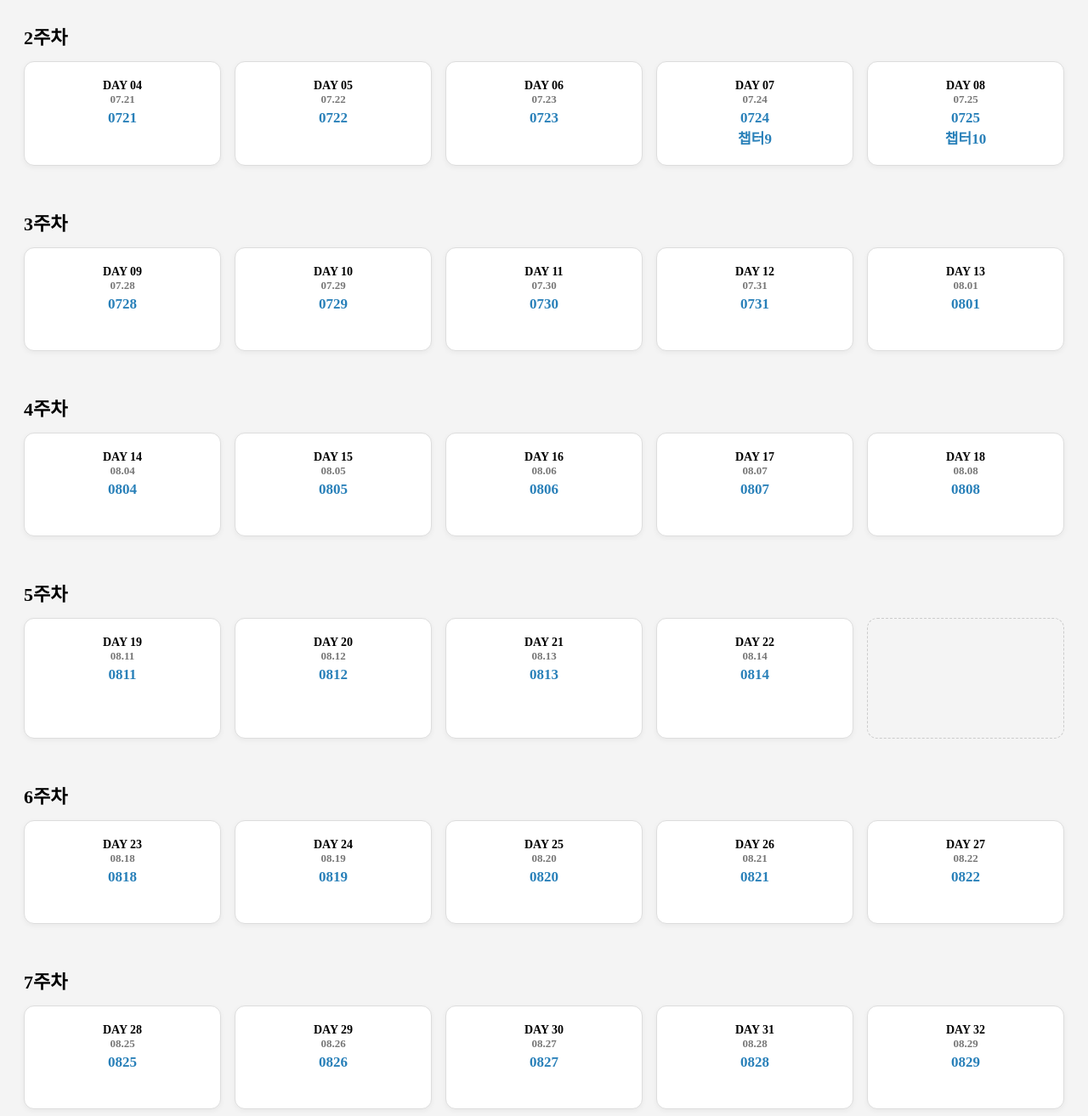
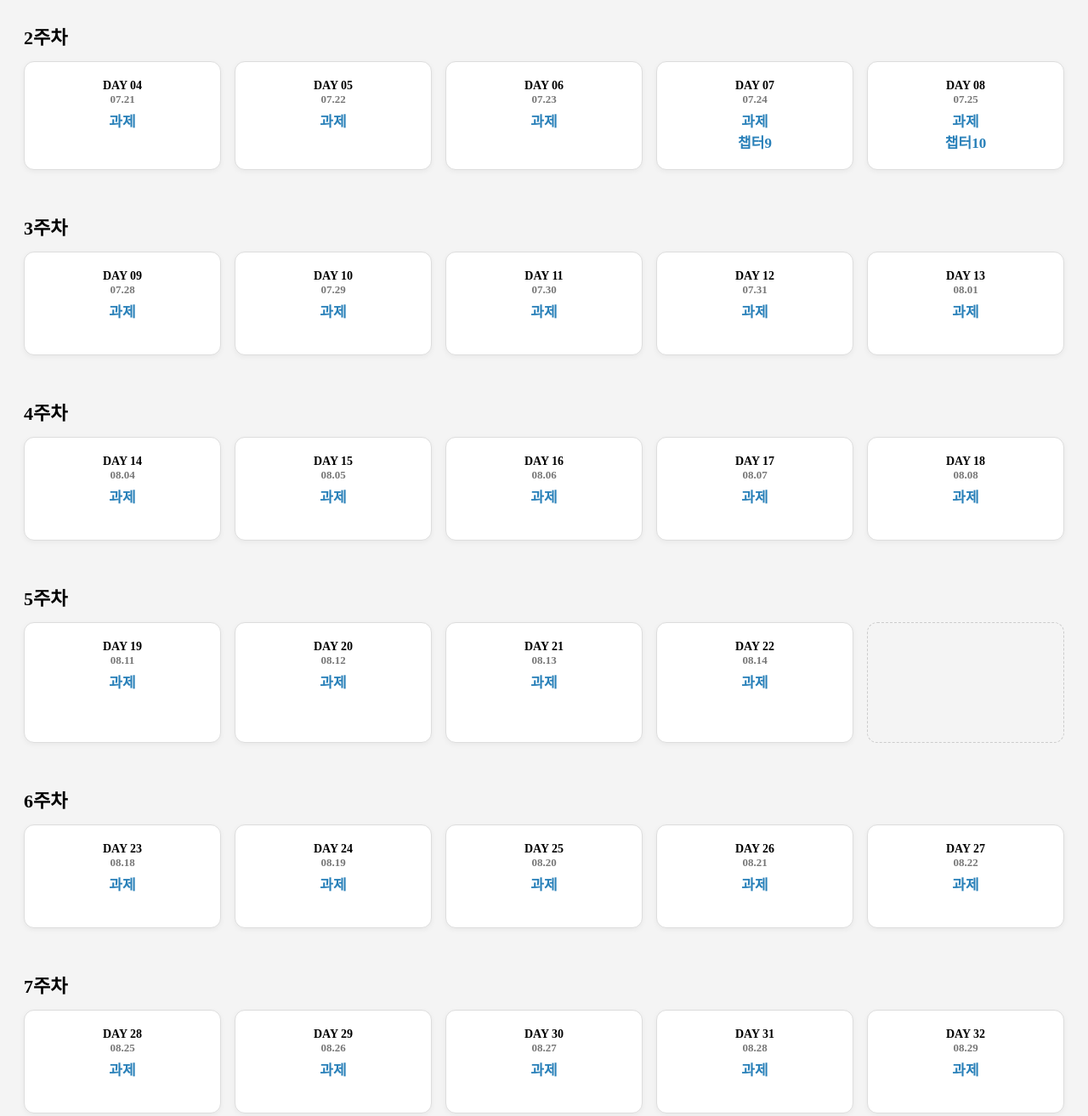
Before and after one commit to lsw1232414/html2507, a plain HTML site: page index.html in a window 1280 px wide. Shown: the part 480-1793 px from the top of the page at 85% size. Drawn offline with Linux system fonts and the light colour scheme.

Commit message:
과제방

```diff
--- a/index.html
+++ b/index.html
@@ -48,23 +48,23 @@
         <div class="grid">
             <div class="hw">
                 <div class="hw-title"><span class="day">DAY 04</span><span class="date">07.21</span></div><a
-                    href="./work/index0721.html" target="_blank">0721</a>
+                    href="./work/index0721.html" target="_blank">과제</a>
             </div>
             <div class="hw">
                 <div class="hw-title"><span class="day">DAY 05</span><span class="date">07.22</span></div><a
-                    href="./work/index0722.html" target="_blank">0722</a>
+                    href="./work/index0722.html" target="_blank">과제</a>
             </div>
             <div class="hw">
                 <div class="hw-title"><span class="day">DAY 06</span><span class="date">07.23</span></div><a
-                    href="./work/index0723.html" target="_blank">0723</a>
+                    href="./work/index0723.html" target="_blank">과제</a>
             </div>
             <div class="hw">
                 <div class="hw-title"><span class="day">DAY 07</span><span class="date">07.24</span></div><a
-                    href="./work/index0724.html" target="_blank">0724</a><a href="chap_prac/chap9.html">챕터9</a>
+                    href="./work/index0724.html" target="_blank">과제</a><a href="chap_prac/chap9.html">챕터9</a>
             </div>
             <div class="hw">
                 <div class="hw-title"><span class="day">DAY 08</span><span class="date">07.25</span></div><a
-                    href="./work/index0725.html" target="_blank">0725</a><a href="chap_prac/chap10.html">챕터10</a>
+                    href="./work/index0725.html" target="_blank">과제</a><a href="chap_prac/chap10.html">챕터10</a>
             </div>
         </div>
     </div>
@@ -75,23 +75,23 @@
         <div class="grid">
             <div class="hw">
                 <div class="hw-title"><span class="day">DAY 09</span><span class="date">07.28</span></div><a
-                    href="./work/index0728.html" target="_blank">0728</a>
+                    href="./work/index0728.html" target="_blank">과제</a>
             </div>
             <div class="hw">
                 <div class="hw-title"><span class="day">DAY 10</span><span class="date">07.29</span></div><a
-                    href="./work/index0729.html" target="_blank">0729</a>
+                    href="./work/index0729.html" target="_blank">과제</a>
             </div>
             <div class="hw">
                 <div class="hw-title"><span class="day">DAY 11</span><span class="date">07.30</span></div><a
-                    href="./work/index0730.html" target="_blank">0730</a>
+                    href="./work/index0730.html" target="_blank">과제</a>
             </div>
             <div class="hw">
                 <div class="hw-title"><span class="day">DAY 12</span><span class="date">07.31</span></div><a
-                    href="./work/index0731.html" target="_blank">0731</a>
+                    href="./work/index0731.html" target="_blank">과제</a>
             </div>
             <div class="hw">
                 <div class="hw-title"><span class="day">DAY 13</span><span class="date">08.01</span></div><a
-                    href="./work/index0801.html" target="_blank">0801</a>
+                    href="./work/index0801.html" target="_blank">과제</a>
             </div>
         </div>
     </div>
@@ -102,23 +102,23 @@
         <div class="grid">
             <div class="hw">
                 <div class="hw-title"><span class="day">DAY 14</span><span class="date">08.04</span></div><a
-                    href="./work/index0804.html" target="_blank">0804</a>
+                    href="./work/index0804.html" target="_blank">과제</a>
             </div>
             <div class="hw">
                 <div class="hw-title"><span class="day">DAY 15</span><span class="date">08.05</span></div><a
-                    href="./work/index0805.html" target="_blank">0805</a>
+                    href="./work/index0805.html" target="_blank">과제</a>
             </div>
             <div class="hw">
                 <div class="hw-title"><span class="day">DAY 16</span><span class="date">08.06</span></div><a
-                    href="./work/index0806.html" target="_blank">0806</a>
+                    href="./work/index0806.html" target="_blank">과제</a>
             </div>
             <div class="hw">
                 <div class="hw-title"><span class="day">DAY 17</span><span class="date">08.07</span></div><a
-                    href="./work/index0807.html" target="_blank">0807</a>
+                    href="./work/index0807.html" target="_blank">과제</a>
             </div>
             <div class="hw">
                 <div class="hw-title"><span class="day">DAY 18</span><span class="date">08.08</span></div><a
-                    href="./work/index0808.html" target="_blank">0808</a>
+                    href="./work/index0808.html" target="_blank">과제</a>
             </div>
         </div>
     </div>
@@ -129,19 +129,19 @@
         <div class="grid">
             <div class="hw">
                 <div class="hw-title"><span class="day">DAY 19</span><span class="date">08.11</span></div><a
-                    href="./work/index0811.html" target="_blank">0811</a>
+                    href="./work/index0811.html" target="_blank">과제</a>
             </div>
             <div class="hw">
                 <div class="hw-title"><span class="day">DAY 20</span><span class="date">08.12</span></div><a
-                    href="./work/index0812.html" target="_blank">0812</a>
+                    href="./work/index0812.html" target="_blank">과제</a>
             </div>
             <div class="hw">
                 <div class="hw-title"><span class="day">DAY 21</span><span class="date">08.13</span></div><a
-                    href="./work/index0813.html" target="_blank">0813</a>
+                    href="./work/index0813.html" target="_blank">과제</a>
             </div>
             <div class="hw">
                 <div class="hw-title"><span class="day">DAY 22</span><span class="date">08.14</span></div><a
-                    href="./work/index0814.html" target="_blank">0814</a>
+                    href="./work/index0814.html" target="_blank">과제</a>
             </div>
             <div class="hw empty"></div>
         </div>
@@ -153,23 +153,23 @@
         <div class="grid">
             <div class="hw">
                 <div class="hw-title"><span class="day">DAY 23</span><span class="date">08.18</span></div><a
-                    href="./work/index0818.html" target="_blank">0818</a>
+                    href="./work/index0818.html" target="_blank">과제</a>
             </div>
             <div class="hw">
                 <div class="hw-title"><span class="day">DAY 24</span><span class="date">08.19</span></div><a
-                    href="./work/index0819.html" target="_blank">0819</a>
+                    href="./work/index0819.html" target="_blank">과제</a>
             </div>
             <div class="hw">
                 <div class="hw-title"><span class="day">DAY 25</span><span class="date">08.20</span></div><a
-                    href="./work/index0820.html" target="_blank">0820</a>
+                    href="./work/index0820.html" target="_blank">과제</a>
             </div>
             <div class="hw">
                 <div class="hw-title"><span class="day">DAY 26</span><span class="date">08.21</span></div><a
-                    href="./work/index0821.html" target="_blank">0821</a>
+                    href="./work/index0821.html" target="_blank">과제</a>
             </div>
             <div class="hw">
                 <div class="hw-title"><span class="day">DAY 27</span><span class="date">08.22</span></div><a
-                    href="./work/index0822.html" target="_blank">0822</a>
+                    href="./work/index0822.html" target="_blank">과제</a>
             </div>
         </div>
     </div>
@@ -180,23 +180,23 @@
         <div class="grid">
             <div class="hw">
                 <div class="hw-title"><span class="day">DAY 28</span><span class="date">08.25</span></div><a
-                    href="./work/index0825.html" target="_blank">0825</a>
+                    href="./work/index0825.html" target="_blank">과제</a>
             </div>
             <div class="hw">
                 <div class="hw-title"><span class="day">DAY 29</span><span class="date">08.26</span></div><a
-                    href="./work/index0826.html" target="_blank">0826</a>
+                    href="./work/index0826.html" target="_blank">과제</a>
             </div>
             <div class="hw">
                 <div class="hw-title"><span class="day">DAY 30</span><span class="date">08.27</span></div><a
-                    href="./work/index0827.html" target="_blank">0827</a>
+                    href="./work/index0827.html" target="_blank">과제</a>
             </div>
             <div class="hw">
                 <div class="hw-title"><span class="day">DAY 31</span><span class="date">08.28</span></div><a
-                    href="./work/index0828.html" target="_blank">0828</a>
+                    href="./work/index0828.html" target="_blank">과제</a>
             </div>
             <div class="hw">
                 <div class="hw-title"><span class="day">DAY 32</span><span class="date">08.29</span></div><a
-                    href="./work/index0829.html" target="_blank">0829</a>
+                    href="./work/index0829.html" target="_blank">과제</a>
             </div>
         </div>
     </div>
```
